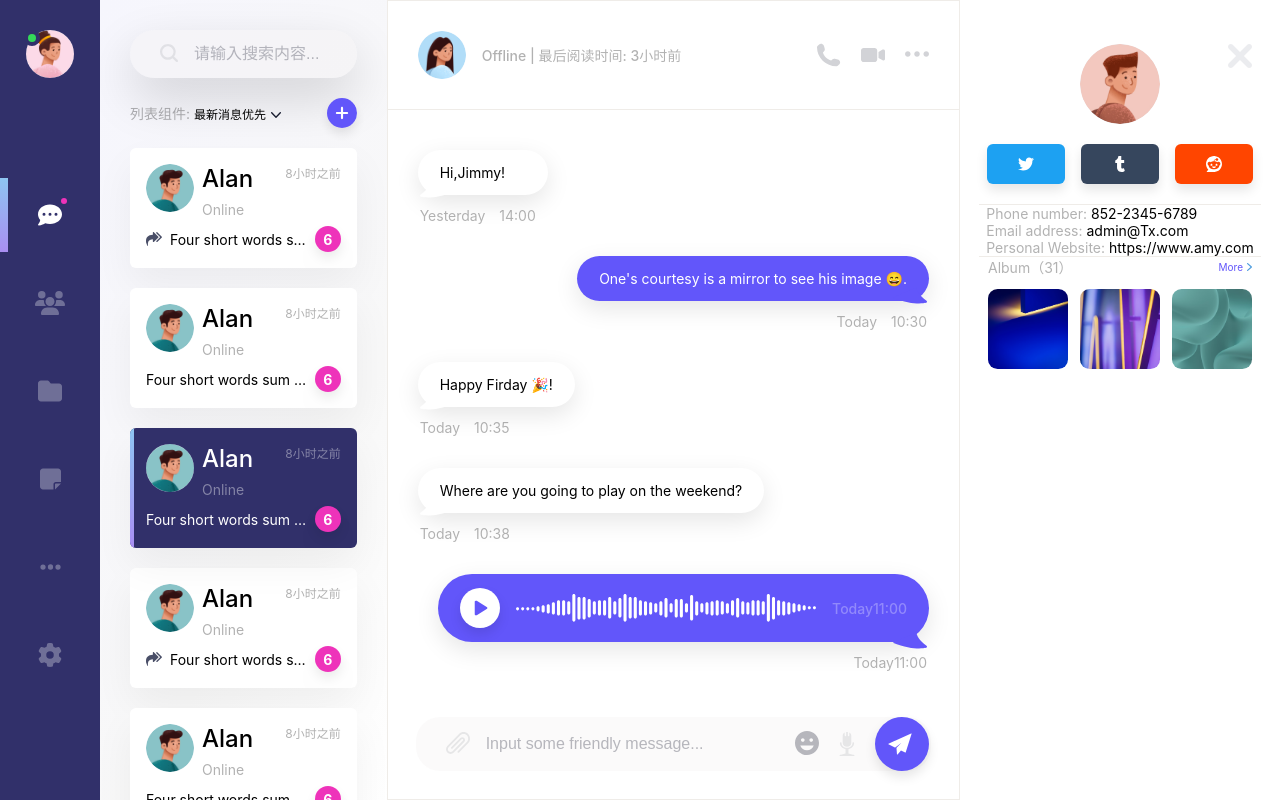
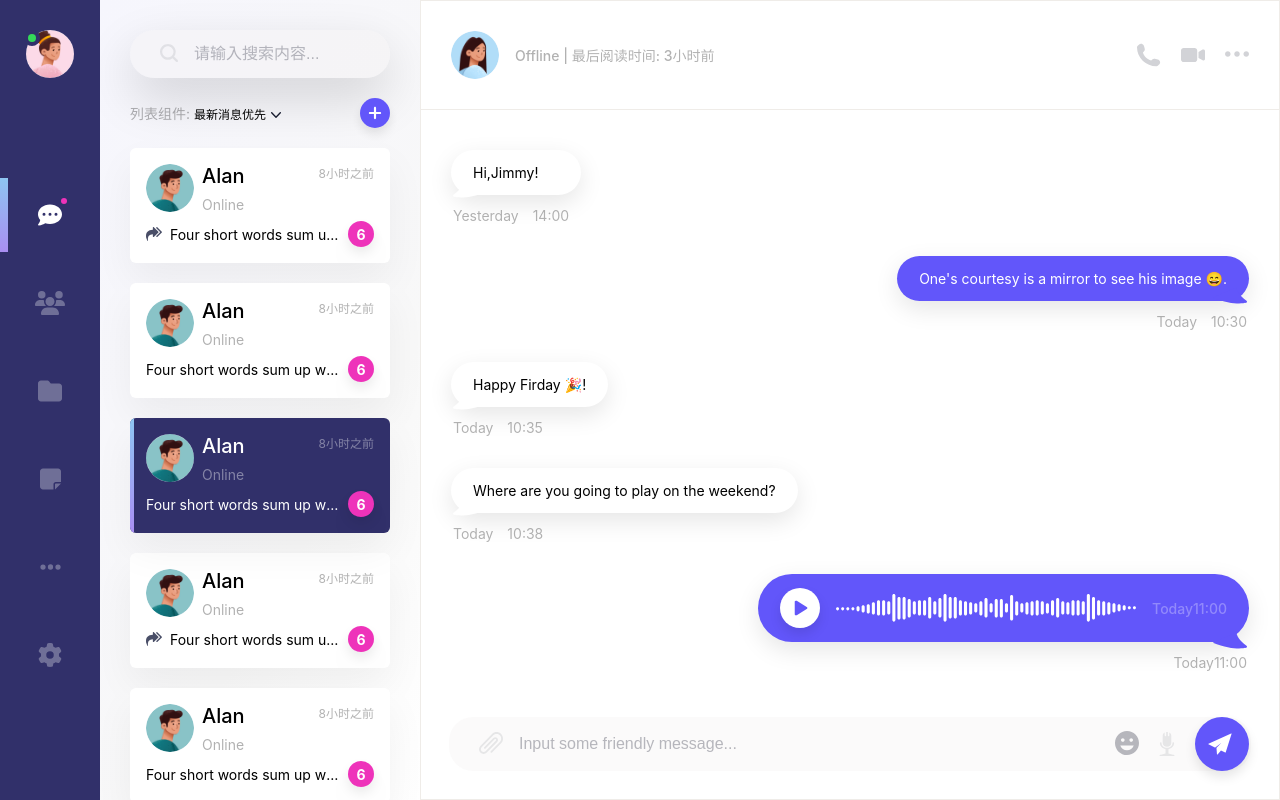
Before and after one commit to Caiyuzhen/chat_ui_exercise, a React (Create React App) app: page / in a window 1280 px wide. Built offline with nearby package versions, Linux system fonts and the light colour scheme.

Commit message:
Update Chat Area Motion

```diff
--- a/src/components/ChatApp/index.js
+++ b/src/components/ChatApp/index.js
@@ -1,6 +1,6 @@
-import React from 'react'
+import React, { useState } from 'react'
 import PropTypes from 'prop-types'
-import StyledChatApp, { Content, Drawer, Nav, SidebarFeed } from './style'
+import StyledChatApp, { Content, Nav, SidebarFeed } from './style'
 import NavBar from 'components/NavBar'
 import MessageList from 'components/MessageList'
 import Conversation from 'components/Conversation'
@@ -17,6 +17,7 @@ import BlockedList from 'components/BlockedList'
 
 
 function ChatApp({children,...rest}) {
+
 
 	return (
 		// 👇把其他所有 ...rest 属性交给 StyledChatApp
@@ -44,22 +45,16 @@ function ChatApp({children,...rest}) {
 			{/* 消息区域 */}
 			<Content>
 				<Routes>
-					<Route path='/' element={<Conversation/>}/>
-						<Route path='files'  element={<Conversation/>} />
+					<Route path='/' element={<Conversation />}/>
+						<Route path='files'  element={<Conversation />} />
 						<Route path='contacts'  element={<Conversation/>} />
 						<Route path='notes'  element={<Conversation/>} />
 						<Route path='more'  element={<Conversation/>} />
 					<Route path='/settings' element={<Settings/>}/>
 					<Route path='/settings/blocked' element={<BlockedList/>}/>
 				</Routes>
-
 			</Content>
 
-
-			{/* 侧边抽屉 */}
-			<Drawer>
-				<Profile/>
-			</Drawer>
 		</StyledChatApp>
 	)
 }
--- a/src/components/ChatApp/style.js
+++ b/src/components/ChatApp/style.js
@@ -1,4 +1,4 @@
-import styled from "styled-components";
+import styled,{css} from "styled-components";
 
 
 
@@ -20,8 +20,8 @@ const Nav = styled.nav`
 
 //左侧 feed
 const SidebarFeed = styled.aside`
-	max-width: 360px;
-	min-width: 280px;
+	max-width: 400px;
+	min-width: 320px;
 	height:100vh;
 	background: ${({theme}) => theme.grediantGray};//左侧 feed 加个投影背景
 	flex: 1;//填充满可用空间
@@ -31,16 +31,25 @@ const SidebarFeed = styled.aside`
 // 对话区域
 const Content = styled.main`
  	position: relative;
-	flex: 2;//填充满可用空间
+	 width: 100%;
+	/* flex: 1;//填充满可用空间 */
 `;
 
 
-//右侧边栏
-const Drawer = styled.div`
-	max-width: 320px;
-`;
+// //右侧边栏
+// const Drawer = styled.div`
+// 	max-width: 320px;
+
+// 	//👇默认为 0 px, 点击后展开
+// 	//🌟写法一：
+// 	${({show}) => show ? `width: 320px;` : `width:0px;`}
+
+// 	//🌟写法二：
+// 	/* ${({show}) => show && css`width:320px`} */
+
+// `;
 
 
 
 export default StyledChatApp;
-export {Nav, Drawer, Content, SidebarFeed}
+export {Nav, Content, SidebarFeed}
--- a/src/components/Conversation/index.js
+++ b/src/components/Conversation/index.js
@@ -1,19 +1,29 @@
-import React from 'react'
+import React,{ useState } from 'react'
 import PropTypes from 'prop-types'
-import StyleConversation, { ConversationContainer, MyChatBubble } from './style'
+import StyleConversation, { ConversationContainer, MyChatBubble, ChatArea, Drawer } from './style'
 import TitleBar from 'components/TitleBar'
 import ChatBubble from 'components/ChatBubble'
 import Footer from 'components/Footer'
 import VoiceMessage from 'components/VoiceMessage'
+import Profile from 'components/Profile'
 
 
 
 function Conversation({children,...rest}) {
 
+
+	//点击展开侧边栏的事件(🔥🔥记得要一层层传递到 TitleBar 的 Avatar 的 Onclick 事件中去！！)
+	const [showDrawer, setShowDrawer] = useState(false)
+
+
 	return (
 		// 👇把其他所有 ...rest 属性交给 StyleConversation
-		<StyleConversation {...rest}>
-			<TitleBar/>
+		<StyleConversation showDrawer={showDrawer} {...rest}>
+			<ChatArea>
+				{/* 点击后展开右侧边栏的事件,点击后取反！ */}
+				<TitleBar
+					onAvatarClick={()=> setShowDrawer(!showDrawer)
+				}/>
 				<ConversationContainer>
 					<ChatBubble time='Yesterday 14:00'>Hi,Jimmy!</ChatBubble>
 					<MyChatBubble time='Today 10:30' type='mine'>One's courtesy is a mirror to see his image 😄.</MyChatBubble>
@@ -24,6 +34,12 @@ function Conversation({children,...rest}) {
 					</MyChatBubble>
 				</ConversationContainer>
 				<Footer/>
+			</ChatArea>
+
+			{/* 右侧边栏, 给关闭 icon 传递关闭的参数！ */}
+			<Drawer showDrawer={showDrawer}>
+				<Profile onCloseClick={()=> setShowDrawer(!showDrawer)} />
+			</Drawer>
 		</StyleConversation>
 	)
 }
--- a/src/components/Conversation/style.js
+++ b/src/components/Conversation/style.js
@@ -1,11 +1,24 @@
 import ChatBubble from "components/ChatBubble"
-import styled from "styled-components";
+import styled,{css} from "styled-components";
 
 
 
-//整体会话面板
+//整体 conversation 面板
 const StyledConversation = styled.div`
 	display: flex;
+	height: 100vh;
+	width: 100%;
+	overflow: hidden;
+	position: relative;
+`;
+
+
+
+//对话区域
+const ChatArea = styled.div`
+	position: relative;
+	display: flex;
+	flex-grow:1; //🌟🌟占满剩余的可用空间,很关键！！
 	flex-direction: column; //纵向排列
 	height: 100vh;		//高度占满浏览器
 	padding-bottom:16px;
@@ -17,13 +30,11 @@ const StyledConversation = styled.div`
 	& > *:last-child{
 		align-self: end;
 	}
-`;
-
-
-
+`
 
 //消息容器区域
 const ConversationContainer = styled.div`
+position: relative	;
 	padding: 30px 30px;
 	display: flex;
 	flex: 1; //🔥🔥🔥平均分配 flex 的宽度, 跟 grid 的原理一样，比如也可以【flex: 1 1 100px;】
@@ -37,8 +48,6 @@ const ConversationContainer = styled.div`
 	}
 `
 
-
-
 //🌟🌟我发送的消息的样式进行特化！！👇👇继承了 ChatBubble 的样式！！！然后进行样式的特化！！
 const MyChatBubble = styled(ChatBubble).attrs( {type: 'mine'} )`
 	align-self: flex-end;
@@ -47,5 +56,20 @@ const MyChatBubble = styled(ChatBubble).attrs( {type: 'mine'} )`
 
 
 
+//右侧边栏(Profile 面板)
+const Drawer = styled.div`
+
+	//👇默认为 0 px, 点击后展开
+	//🌟写法一：
+	${({showDrawer}) => showDrawer ? `''` : `display: none;`}
+
+	//🌟写法二：
+	/* ${({showDrawer}) => showDrawer && css`display: '';`} */
+
+`;
+
+
+
+
 export default StyledConversation
-export{ConversationContainer,MyChatBubble}
+export{ConversationContainer, MyChatBubble, ChatArea, Drawer}
--- a/src/components/Profile/index.js
+++ b/src/components/Profile/index.js
@@ -5,7 +5,6 @@ import Paragraph from 'components/Paragraph'
 import Text from 'components/Text'
 import Avatar from 'components/Avatar'
 import face4 from 'assets/images/face-male-4.jpg'
-import 'styled-components/macro'//🔥🔥🔥很关键，能够使用 css`` 来更改组件样式
 import {faTwitter,faTumblr,faReddit} from '@fortawesome/free-brands-svg-icons'
 import { faPen } from "@fortawesome/free-solid-svg-icons";
 import Icon from 'components/Icon'
@@ -16,12 +15,14 @@ import photo3 from 'assets/images/photo3.jpg';
 import { ReactComponent as Cross } from 'assets/icons/cross.svg'
 import Button from 'components/Button'
 import { FontAwesomeIcon } from '@fortawesome/react-fontawesome'
+import 'styled-components/macro'//🔥🔥🔥很关键，能够使用 css`` 来更改组件样式
 
 
 
 
 //🌟Profile 组件
 function Profile({
+	onCloseClick,       //🔥从父组件传递下来的关闭侧边栏的参数//
 	showEditBtn,  		//编辑态的按钮
 	showCloseIcon=true,//关闭按钮,默认显示
 	onEdit,		 		//点击编辑按钮后要做的进一步动作,点击后进行回调
@@ -36,7 +37,7 @@ function Profile({
 	return (
 		<StyledProfile {...rest}>
 			{/* 在 styled 内已经包裹了 Icon，可以直接传入 svg */}
-			{showCloseIcon && <CloseIcon icon={Cross}/>	}
+			{showCloseIcon && <CloseIcon icon={Cross} onClick={onCloseClick} />	}
 			<Avatar
 				src={face4}
 				status={status}
--- a/src/components/TitleBar/index.js
+++ b/src/components/TitleBar/index.js
@@ -9,11 +9,13 @@ import { useTheme } from 'styled-components'
 import Paragraph from 'components/Paragraph'
 import { ReactComponent as Call } from 'assets/icons/call.svg'
 import { ReactComponent as Camera } from 'assets/icons/camera.svg'
+import 'styled-components/macro'//🔥🔥🔥很关键，能够使用 css`` 来更改组件样式
 // import { ReactComponent as Options } from 'assets/icons/options.svg'
 
 
 
 function TitleBar({
+		onAvatarClick,  //🔥🔥头像的点击事件
 		avatarSrc,		//头像 url
 		avatarStatus,   //头像状态
 		name,			//用户名称
@@ -32,7 +34,14 @@ function TitleBar({
 	return (
 		// 👇把其他所有 ...rest 属性交给 StyleTitleBar
 		<StyleTitleBar {...rest}>
-			<Avatar src={avatarSrc} status={avatarStatus}/>
+			<Avatar
+				onClick={onAvatarClick}
+				src={avatarSrc}
+				status={avatarStatus}
+				css={`
+						cursor:pointer;
+					`}
+				/>
 			<TitleArea>
 				<Paragraph size='large'>{name}</Paragraph>
 				<Paragraph type='secondary'>
--- a/src/theme.js
+++ b/src/theme.js
@@ -25,8 +25,8 @@ export default {
 	normalFont:'1.4rem',         //14px 的默认字体
 	mediumFont:'1.6rem',		//16px 的默认字体
 	largeFont: "1.8rem",		//18px 大号字体
-	xlargeFont: "2.4rem",			//20px 加大号字体
-	xxlargeFont: "2.8rem",		//24px 超大号字体
+	xlargeFont: "2rem",			//20px 加大号字体
+	xxlargeFont: "2.2rem",		//24px 超大号字体
 
 	inactiveColor: "rgba(41,47,76,0.85)", //已回复的图标颜色(旋转小箭头), 在未点击状态白背景的展示
 	inactiveColorDark: "white", //已回复的图标颜色(旋转小箭头), 在点击状态黑背景的展示
```
Lines whose indentation alone changed are shown as unchanged.
